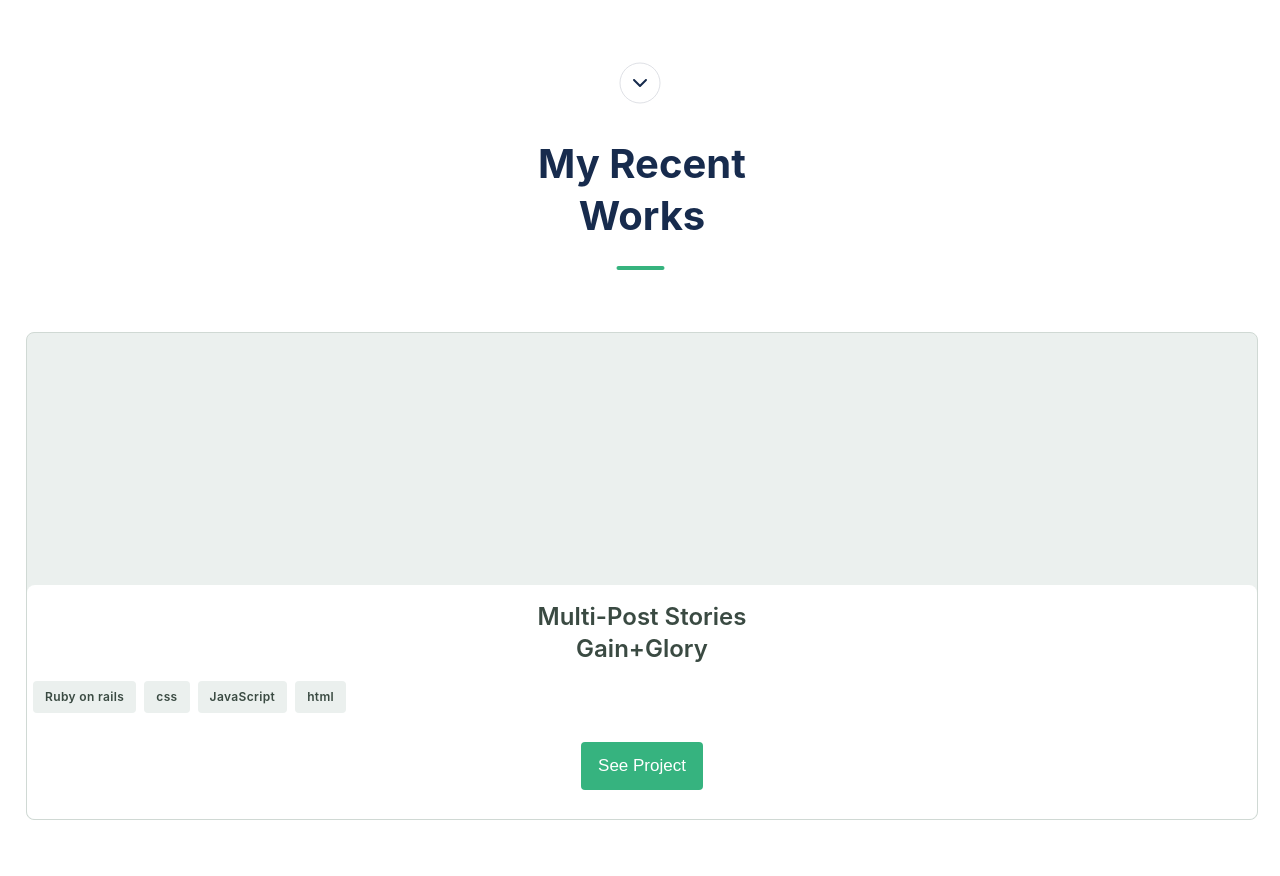
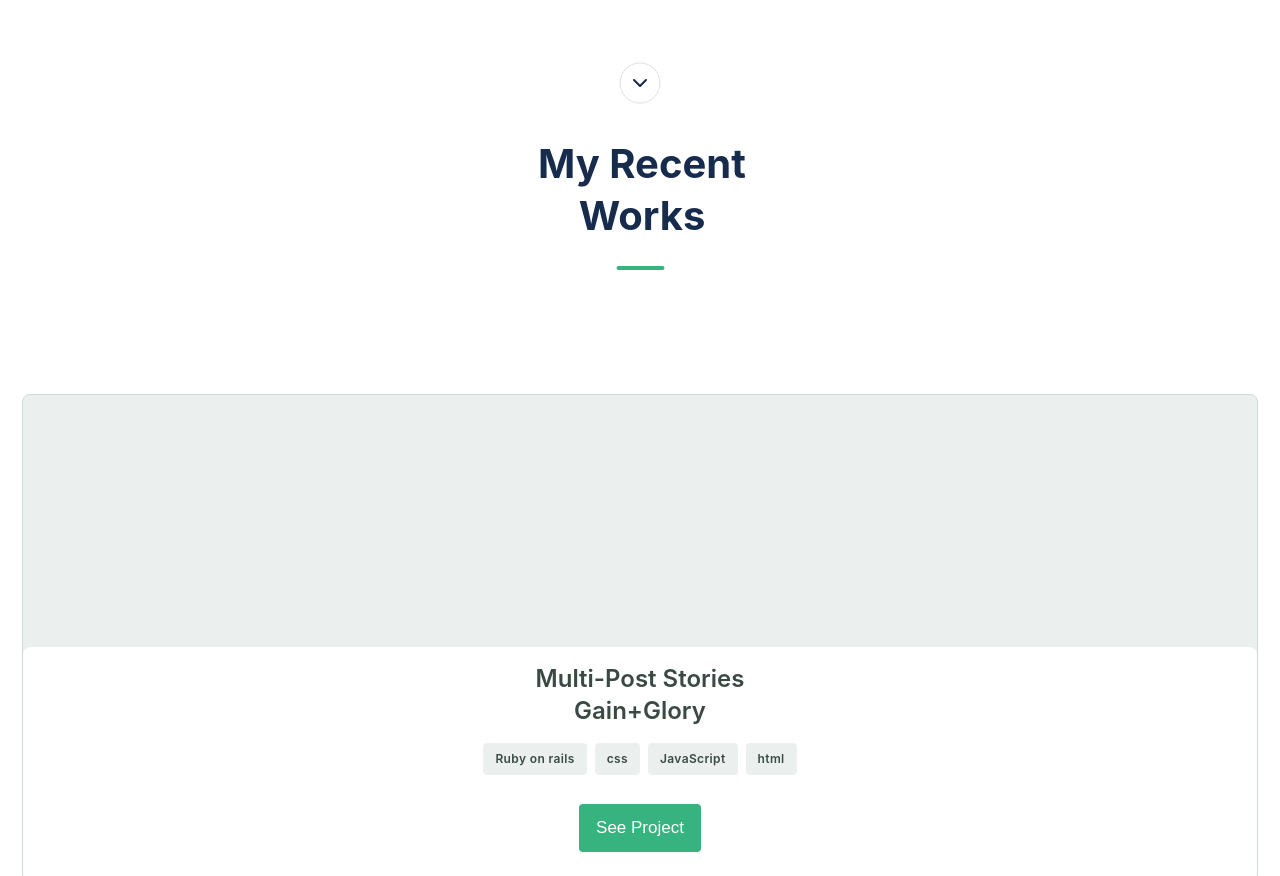
Before and after one commit to daveblaq/my-portfolio, a website: page index.html in a window 1280 px wide. Shown: the part 450-1326 px from the top of the page. Drawn offline with Linux system fonts and the light colour scheme.

Commit message:
Updates made to files

```diff
--- a/css/style.css
+++ b/css/style.css
@@ -100,9 +100,12 @@ ul li {
   margin-bottom: 22px;
 }
 
-.recent-work header {
+.recent-work {
   display: grid;
-  justify-content: center;
+}
+
+.recent-work-title {
+  align-items: center;
 }
 
 .recent-work h2 {
@@ -124,11 +127,15 @@ ul li {
   margin-bottom: 62px;
 }
 
+.card-area-section {
+  display: grid;
+}
+
 .card-area {
   background: #ebf0ee;
   border: 1px solid #d0d9d4;
   border-radius: 8px;
-  margin-left: 26px;
+  margin-left: 22px;
   margin-right: 22px;
   margin-top: 62px;
 }
@@ -152,6 +159,8 @@ ul li {
 .card-tag {
   display: flex;
   flex-direction: row;
+  align-items: center;
+  justify-content: center;
   margin-top: 16px;
   margin-bottom: 29px;
 }
@@ -272,7 +281,6 @@ ul li {
   background: #ebf0ee;
   border: 1px solid #c1c7d0;
   border-radius: 8px;
-  width: 327px;
   height: 352px;
   margin-top: 59px;
   margin-left: 24px;
--- a/index.html
+++ b/index.html
@@ -52,15 +52,15 @@
     </div>
 
     <section class="recent-work">
-            <header>
+            <div class="recent-work-title">
                 <h2>My Recent <br> Works</h2>
-            </header>
+    </div>
 
             <div class="indicator-line">
                 <img class="work-icon" src="img/indicator-line.svg" alt="">
             </div>
 
-
+            <div class="card-area-section">
             <div class="card-area">
                 <div class="card"></div>
 
@@ -174,6 +174,7 @@
 
                 </div>
             </div>
+        </div>
     </section>
     <section class="about-me">
         <img class="about-img" src="img/about-img.svg" alt="">
```
